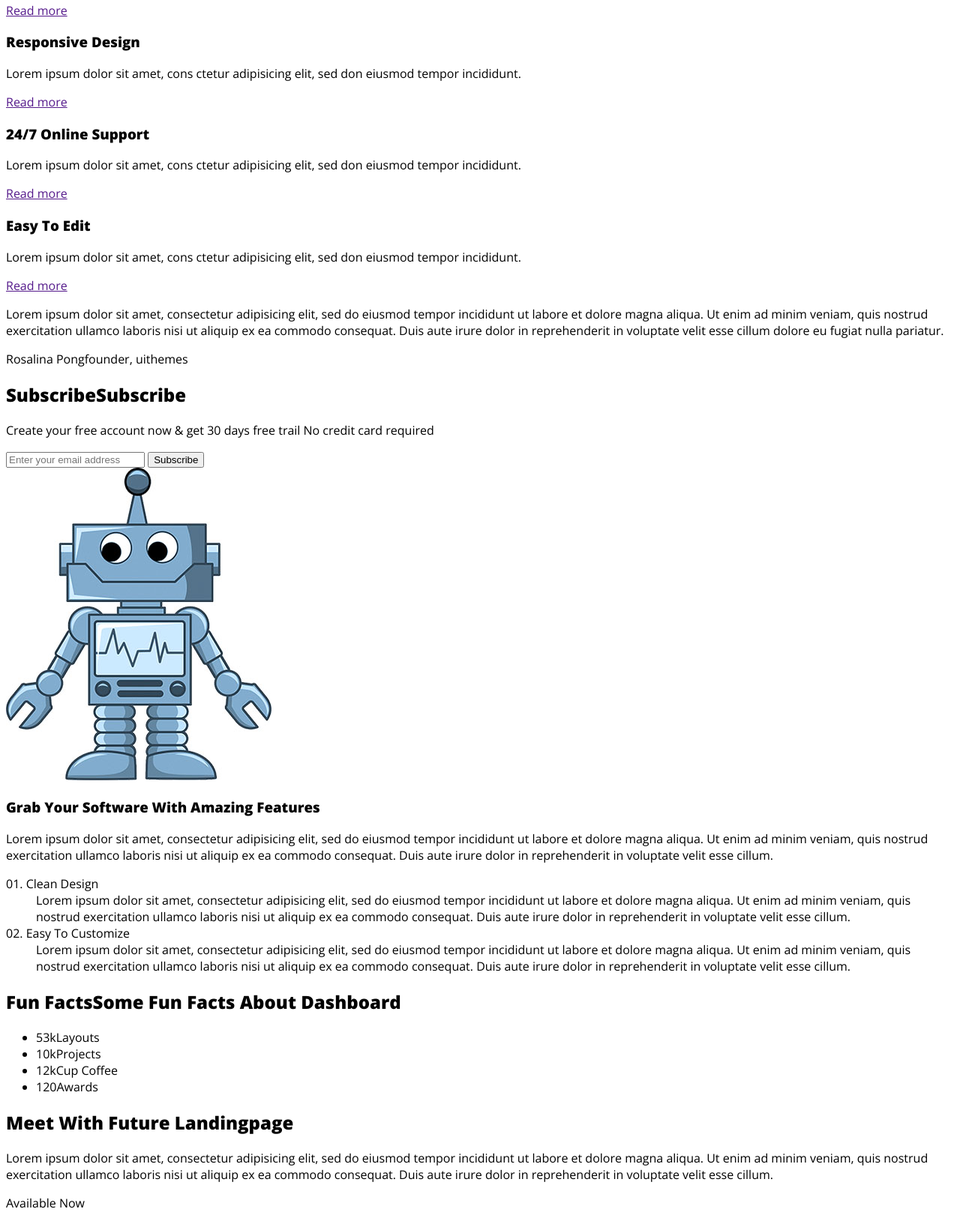
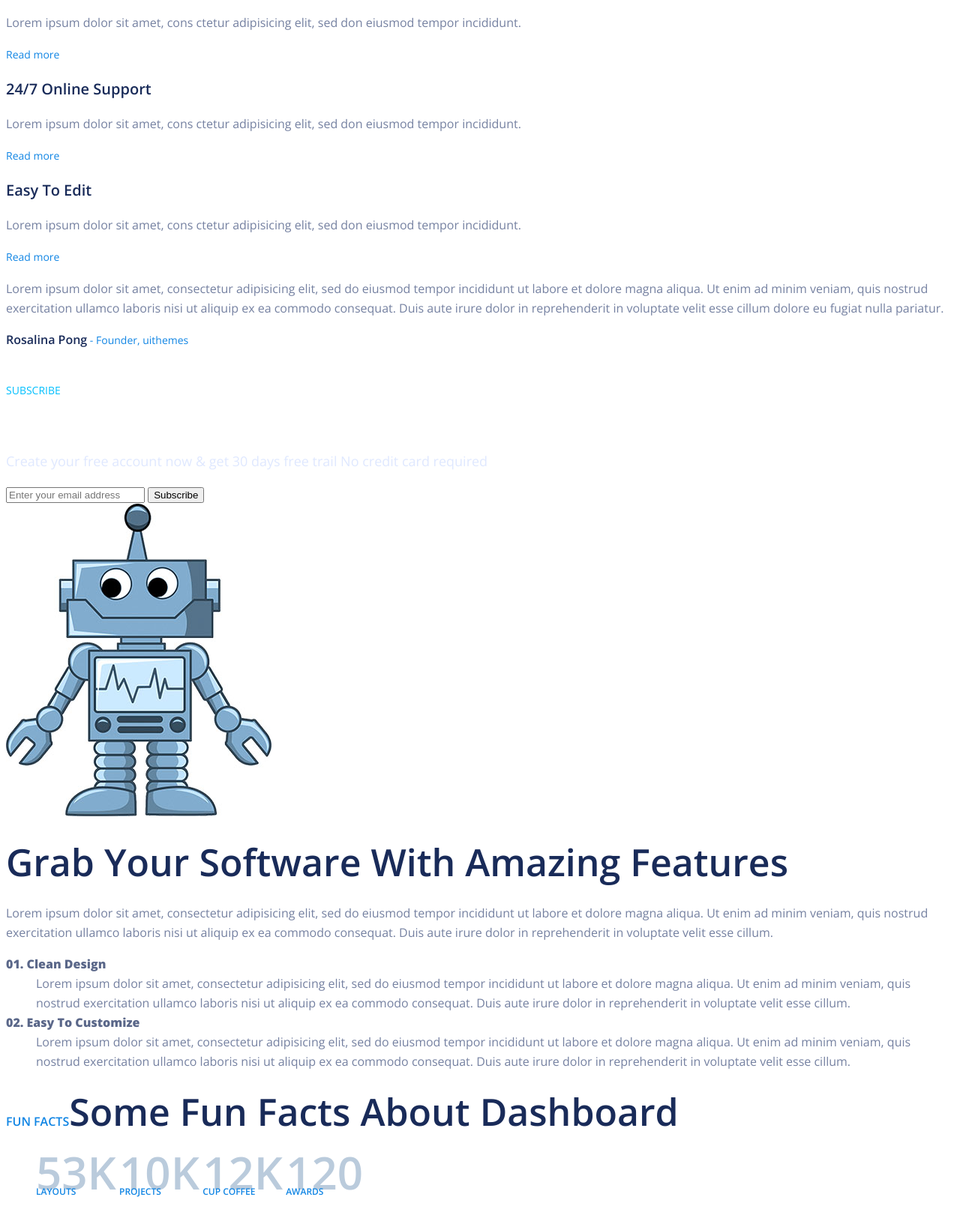
Before and after one commit to olenetskay/www, a plain HTML site: page index.html in a window 1280 px wide. Shown: the part 870-2499 px from the top of the page at 75% size. Drawn offline with nearby package versions, Linux system fonts and the light colour scheme.

Commit message:
add changes to index.html add selectors to all texts

```diff
--- a/css/style.css
+++ b/css/style.css
@@ -1,16 +1,176 @@
 body {
   font-family: 'Open Sans', sans-serif;
+  color: #7581a1;
+  line-height: 26px;
+  font-size: 16px;
+  font-weight: 400;
 }
 
 h1 {
   font-size: 80px;
   font-weight: 600;
+  color: #192b59;
+}
+
+a {
+    text-decoration: none;
 }
 
 .header-menu {
   font-size: 12px;
-  font-weight: 400;
-  color: rgb(110, 126, 169);
+  font-weight: 700;
+  color: #6e7ea9;
   list-style-type: none;
   text-transform: uppercase;
 }
+
+.header-menu-li {
+  display: inline-block;
+}
+
+.btn-header {
+  color: #ffffff;
+  font-weight: 400;
+  font-size: 12px;
+  background-color: #1085e4;
+}
+
+.grid-screen h2 {
+  font-size: 40px;
+  font-weight: 800;
+  color: #192b59;
+}
+
+.grid-screen h2 span {
+  font-size: 14px;
+  color: #1085e4;
+  display: block;
+  text-transform: uppercase;
+}
+
+.grid-element h3 {
+  font-size: 20px;
+  color: #192b59;
+  font-weight: 600;
+}
+
+.grid-element a {
+  font-size: 14px;
+  color: #1085e4;
+  font-weight: 400;
+  text-decoration: none;
+}
+
+.grid-screen .qoute {
+  font-size: 14px;
+  color: #1085e4;
+  font-weight: 400;
+}
+
+.grid-screen .qoute span {
+  font-size: 16px;
+  color: #192b59;
+  font-weight: 600;
+}
+
+.robot-form-text h2 {
+  font-size: 50px;
+  font-weight: 600;
+  color: #ffffff;
+}
+
+.robot-form-text h2 span {
+  font-size: 14px;
+  color: #00bffe;
+  font-weight: 400;
+  text-transform: uppercase;
+  display: block;
+}
+
+.robot-form-text p {
+  font-size: 18px;
+  color: #dfe8ff;
+  font-weight: 400;
+}
+
+.screenshot-2 h2 {
+  font-size: 50px;
+  color: #192b59;
+  font-weight: 600;
+}
+
+.screenshot-2 dl dt {
+  font-size: 16px;
+  color: #5a6789;
+  font-weight: 800;
+}
+
+.fun-facts h2 {
+  font-size: 50px;
+  color: #192b59;
+  font-weight: 600;
+}
+
+.fun-facts h2 span {
+  font-size: 16px;
+  color: #1085e4;
+  font-weight: 600;
+  text-transform: uppercase;
+}
+
+.fun-facts ul li {
+  font-size: 12px;
+  color: #1085e4;
+  font-weight: 600;
+  text-transform: uppercase;
+  list-style-type: none;
+  display: inline-block;
+  line-height: 26px;
+}
+
+.fun-facts ul li span {
+  font-size: 60px;
+  color: #bacbdc;
+  font-weight: 600;
+  display: block;
+}
+
+.video-text h2{
+  font-size: 50px;
+  color: #192b59;
+  font-weight: 600;
+}
+
+.Available {
+  font-size: 16px;
+  font-weight: 800;
+  color: #c4d2dd;
+  text-transform: uppercase;
+}
+
+.suitable-text h2 {
+  font-size: 50px;
+  color: #192b59;
+  font-weight: 600;
+}
+
+.suitable-text a {
+  font-size: 12px;
+  color: #fff;
+  font-weight: 800;
+  text-transform: uppercase;
+  background-color: #1085e4;
+}
+
+.easy-text h2 {
+  font-size: 50px;
+  color: #192b59;
+  font-weight: 600;
+}
+.easy-text a {
+  font-size: 12px;
+  color: #fff;
+  font-weight: 800;
+  text-transform: uppercase;
+  background-color: #1085e4;
+}
--- a/index.html
+++ b/index.html
@@ -3,7 +3,7 @@
   <head>
     <meta charset="utf-8">
     <title>Limpon</title>
-    <link href="https://fonts.googleapis.com/css2?family=Open+Sans:wght@400;600;800&display=swap" rel="stylesheet">
+    <link href="https://fonts.googleapis.com/css2?family=Open+Sans:wght@400;600;700;800&display=swap" rel="stylesheet">
     <link rel="stylesheet" href="css/style.css">
   </head>
   <body>
@@ -11,13 +11,13 @@
       <div class="menu">
         <a href=""></a>
         <ul class="header-menu">
-          <li>Home</li>
-          <li>Features</li>
-          <li>Video</li>
-          <li>Screens</li>
-          <li>Pricing</li>
-          <li>Team</li>
-          <li><a href="">Free Trail</a></li>
+          <li class="header-menu-li">Home</li>
+          <li class="header-menu-li">Features</li>
+          <li class="header-menu-li">Video</li>
+          <li class="header-menu-li">Screens</li>
+          <li class="header-menu-li">Pricing</li>
+          <li class="header-menu-li">Team</li>
+          <li class="header-menu-li"><a href="" class="btn-header">Free Trail</a></li>
         </ul> <!-- header-menu -->
       </div> <!-- menu -->
       <h1>Best Software Landingpage</h1>
@@ -73,15 +73,15 @@
           <p>Lorem ipsum dolor sit amet, cons ctetur adipisicing elit, sed don eiusmod tempor incididunt.</p>
           <a href="">Read more</a>
         </div> <!-- grid-element -->
-        <div class="grid-element">
+        <div>
           <p>Lorem ipsum dolor sit amet, consectetur adipisicing elit, sed do eiusmod tempor incididunt ut labore et dolore magna aliqua. Ut enim ad minim veniam, quis nostrud exercitation ullamco laboris nisi ut aliquip ex ea commodo consequat. Duis aute irure dolor in reprehenderit in voluptate velit esse cillum dolore eu fugiat nulla pariatur.</p>
-          <p><span>Rosalina Pong</span>founder, uithemes</p>
-        </div> <!-- grid-element -->
+          <p class="qoute"><span>Rosalina Pong</span> - Founder, uithemes</p>
+        </div>
       </div> <!-- grid-screen -->
     </div> <!-- features-screen -->
     <div class="robot-form"> <!-- gradient -->
       <div class="robot-form-text">
-        <h2><span>Subscribe</span>Subscribe</h2>
+        <h2><span>Subscribe</span>Signup For A Trail</h2>
         <p>Create your free account now & get 30 days free trail No credit card required</p>
         <input type="text" name="" placeholder="Enter your email address">
         <button type="submit" name="button">Subscribe</button>
@@ -90,7 +90,7 @@
     </div> <!-- robot-form -->
     <div class="screenshot-2">
       <div class=""></div> <!-- icon -->
-      <h3>Grab Your  Software With Amazing  Features</h3>
+      <h2>Grab Your  Software With Amazing  Features</h2>
       <p>Lorem ipsum dolor sit amet, consectetur adipisicing elit, sed do eiusmod tempor incididunt ut labore et dolore magna aliqua. Ut enim ad minim veniam, quis nostrud exercitation ullamco laboris nisi ut aliquip ex ea commodo consequat. Duis aute irure dolor in reprehenderit in voluptate velit esse cillum.</p>
       <dl class="">
         <dt>01. Clean Design</dt>
@@ -113,7 +113,7 @@
         <div class="video-text">
           <h2>Meet With Future Landingpage</h2>
           <p>Lorem ipsum dolor sit amet, consectetur adipisicing elit, sed do eiusmod tempor incididunt ut labore et dolore magna aliqua. Ut enim ad minim veniam, quis nostrud exercitation ullamco laboris nisi ut aliquip ex ea commodo consequat. Duis aute irure dolor in reprehenderit in voluptate velit esse cillum.</p>
-          <p>Available Now</p>
+          <p class="Available">Available Now</p>
           <ul>
             <li><a href="" target="_blank"></a></li>
             <li><a href="" target="_blank"></a></li>
```
